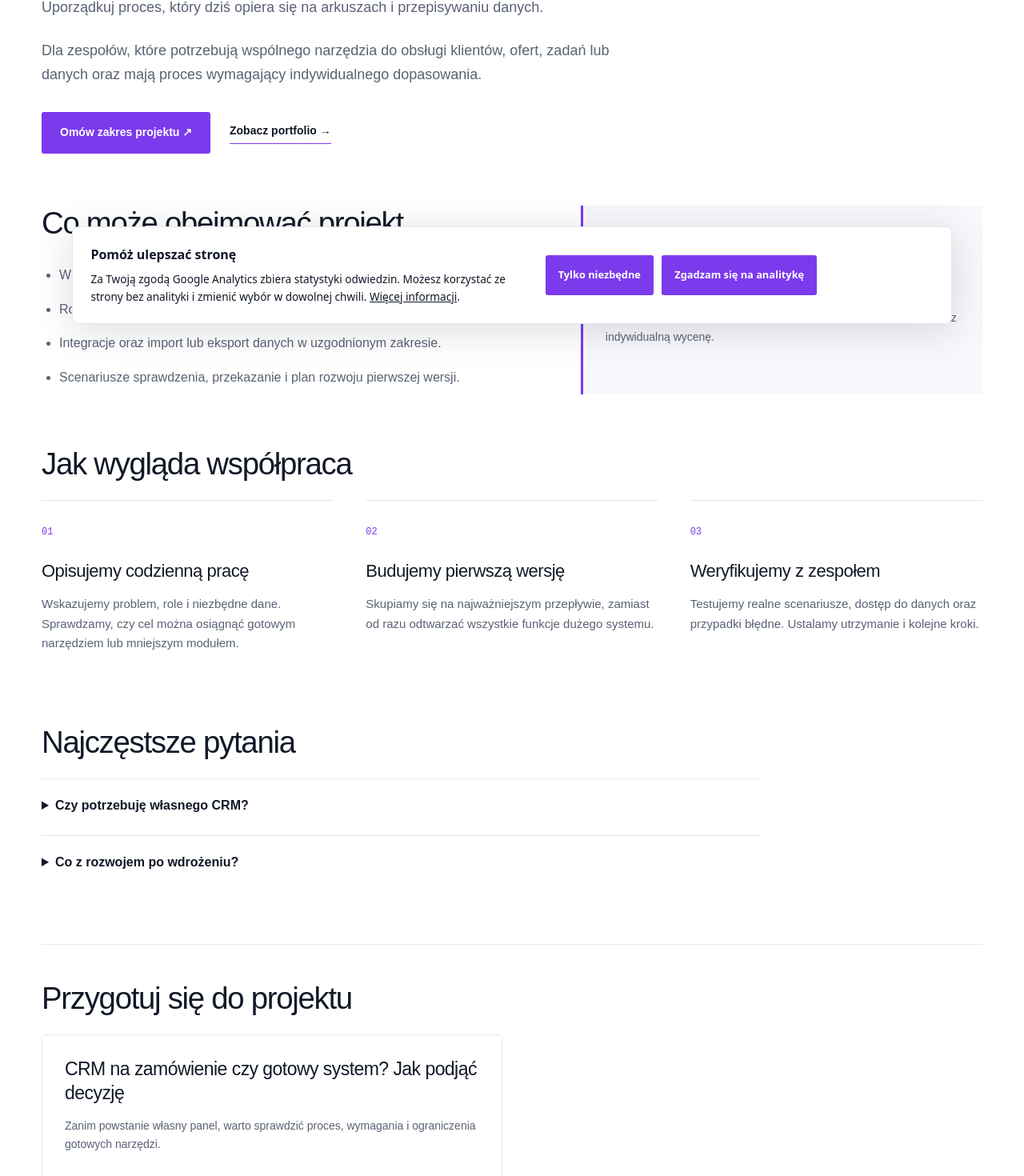
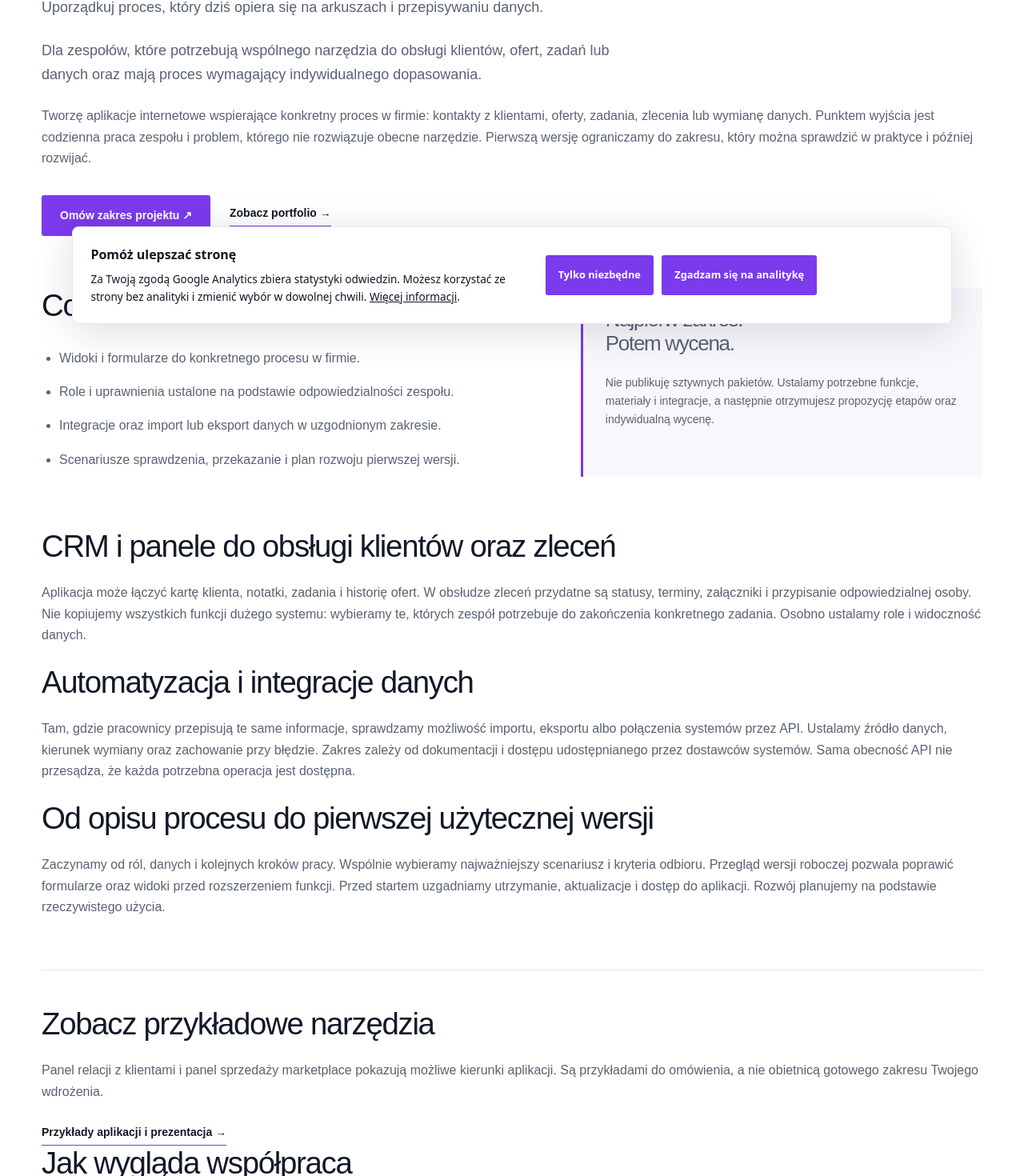
Before and after one commit to tadek24/webspanner-site, a Next.js app: page /oferta/aplikacje-biznesowe in a window 1280 px wide. Shown: the part 379-1849 px from the top of the page at 80% size. Built offline with nearby package versions, Linux system fonts and the light colour scheme.

Commit message:
Add service detail sections, examples and enquiry paths

```diff
--- a/pages/oferta/[slug].js
+++ b/pages/oferta/[slug].js
@@ -21,6 +21,7 @@ export default function Service({ service }) {
         </h1>
         <p className="ws-lead">{service.lead}</p>
         <p className="ws-lead">{service.forWho}</p>
+        {service.intro && <p className="ws-service-intro">{service.intro}</p>}
         <div className="ws-actions">
           <Link className="ws-button" href="/kontakt">
             Omów zakres projektu ↗
@@ -51,6 +52,18 @@ export default function Service({ service }) {
             </p>
           </aside>
         </div>
+        {service.sections && <section className="ws-service-content" aria-label="Szczegóły usługi">
+          {service.sections.map(([title, text]) => <article key={title}><h2>{title}</h2><p>{text}</p></article>)}
+        </section>}
+        {service.examples && <section className="ws-related">
+          <h2>Przykłady z portfolio</h2>
+          <div className="ws-service-evidence">{service.examples.map((example) => <article key={example.anchor}>
+            <img src={example.image} alt={example.title} width={1280} height={720} loading="lazy" decoding="async" />
+            <h3><Link href={"/portfolio#" + example.anchor}>{example.title}</Link></h3><p>{example.text}</p>
+            <Link className="ws-text-link" href={"/portfolio#" + example.anchor}>Zobacz realizację →</Link>
+          </article>)}</div>
+        </section>}
+        {service.slug === "aplikacje-biznesowe" && <section className="ws-related"><h2>Zobacz przykładowe narzędzia</h2><p>Panel relacji z klientami i panel sprzedaży marketplace pokazują możliwe kierunki aplikacji. Są przykładami do omówienia, a nie obietnicą gotowego zakresu Twojego wdrożenia.</p><Link className="ws-text-link" href="/dema">Przykłady aplikacji i prezentacja →</Link></section>}
         <h2>Jak wygląda współpraca</h2>
         <div className="ws-steps">
           {service.process.map(([title, text], i) => (
@@ -61,15 +74,17 @@ export default function Service({ service }) {
             </article>
           ))}
         </div>
+        {service.brief && <section className="ws-notice ws-service-brief"><h2>Co przygotować do wyceny?</h2><ul>{service.brief.map((item) => <li key={item}>{item}</li>)}</ul><p>Nie musisz mieć gotowej specyfikacji. Na podstawie rozmowy ustalimy potrzebne funkcje, materiały i etapy.</p><div className="ws-actions"><Link className="ws-button" href="/kontakt">Poproś o indywidualną wycenę ↗</Link><a className="ws-text-link" href="tel:+48727469410">Zadzwoń: 727 469 410</a></div></section>}
         <section className="ws-faq">
           <h2>Najczęstsze pytania</h2>
-          {service.faq.map(([q, a]) => (
+          {[...service.faq, ...(service.faqExtra || [])].map(([q, a]) => (
             <details key={q}>
               <summary>{q}</summary>
               <p>{a}</p>
             </details>
           ))}
         </section>
+        <section className="ws-related"><h2>Współpraca na miejscu i online</h2><p>Webspanner prowadzę w okolicach Grybowa. Dojeżdżam na uzgodnione spotkania w regionie, a z firmami z całej Polski współpracuję online. Termin i miejsce spotkania ustalamy przed wizytą.</p><nav className="ws-location-links" aria-label="Lokalna współpraca"><Link href="/grybow">Grybów</Link><Link href="/nowy-sacz">Nowy Sącz</Link><Link href="/gorlice">Gorlice</Link><Link href="/jaslo">Jasło</Link><Link href="/miasta">Obszar współpracy →</Link></nav></section>
         <section className="ws-related">
           <h2>Przygotuj się do projektu</h2>
           <div className="ws-blog-grid">
```
